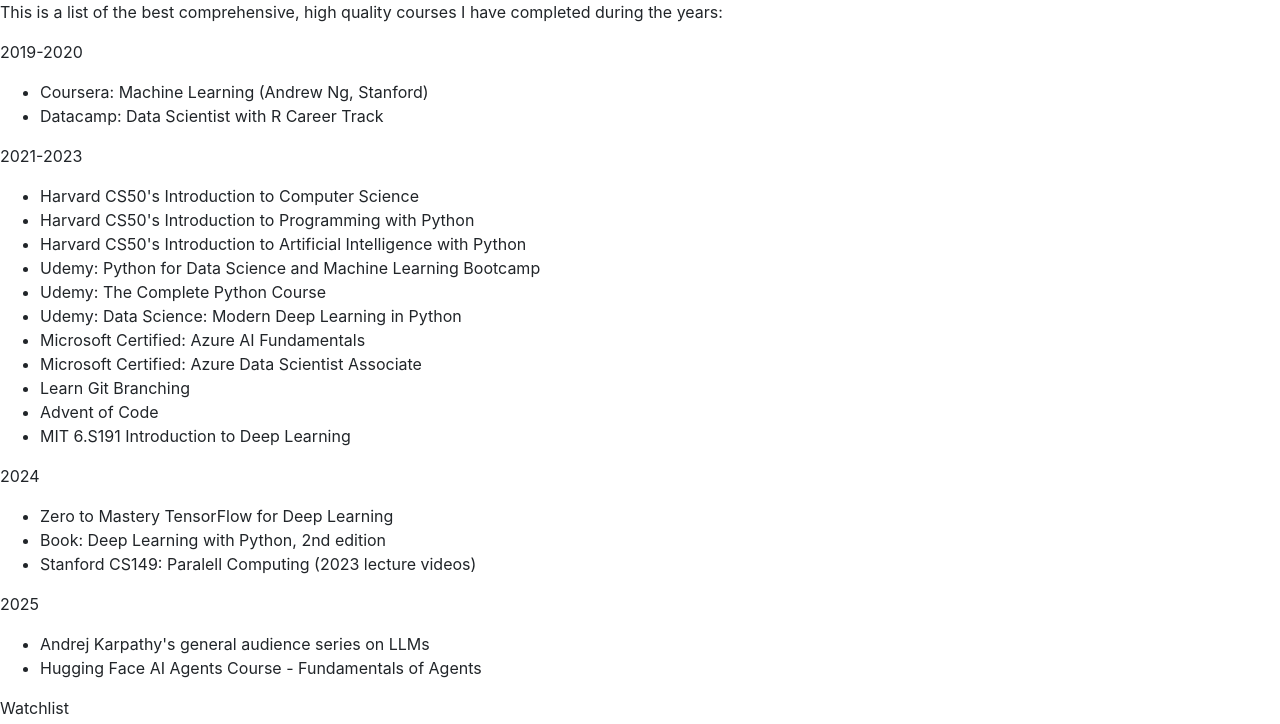
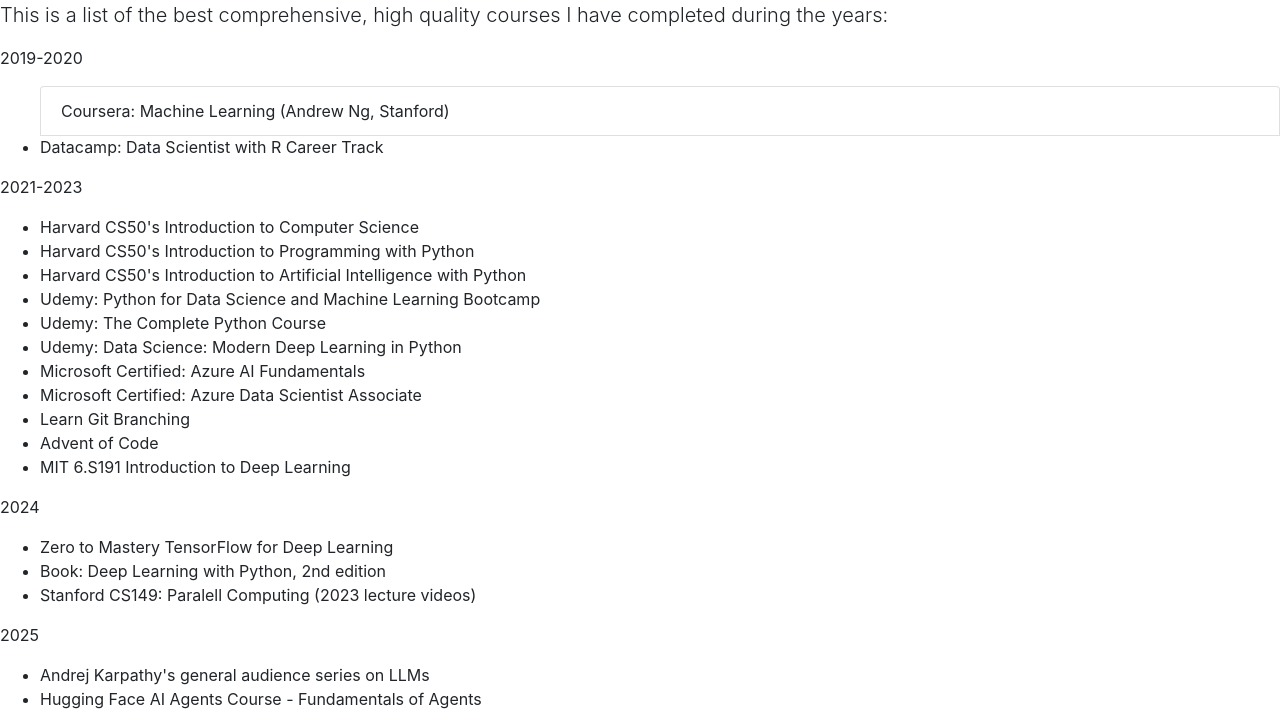
Before and after one commit to zsombor-haasz/zsombor-haasz.github.io, a plain HTML site: page index.html in a window 1280 px wide. Shown: the top 724 px of the page. Drawn offline with nearby package versions, Linux system fonts and the light colour scheme.

Commit message:
Update index.html

```diff
--- a/index.html
+++ b/index.html
@@ -5,10 +5,10 @@
     <title>Courses</title>
   </head>
   <body>
-    <p>This is a list of the best comprehensive, high quality courses I have completed during the years:</p>
+    <p class="lead">This is a list of the best comprehensive, high quality courses I have completed during the years:</p>
     <p>2019-2020</p>
      <ul>
-      <li>Coursera: Machine Learning (Andrew Ng, Stanford)</li>
+      <li class="list-group-item">Coursera: Machine Learning (Andrew Ng, Stanford)</li>
       <li>Datacamp: Data Scientist with R Career Track</li>
      </ul>
     <p>2021-2023</p>
```
